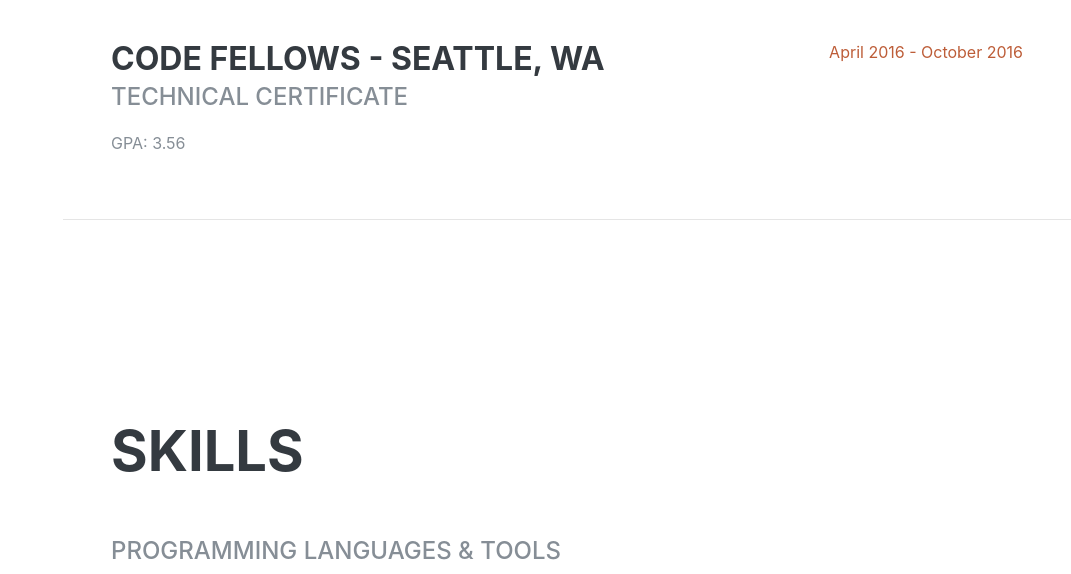
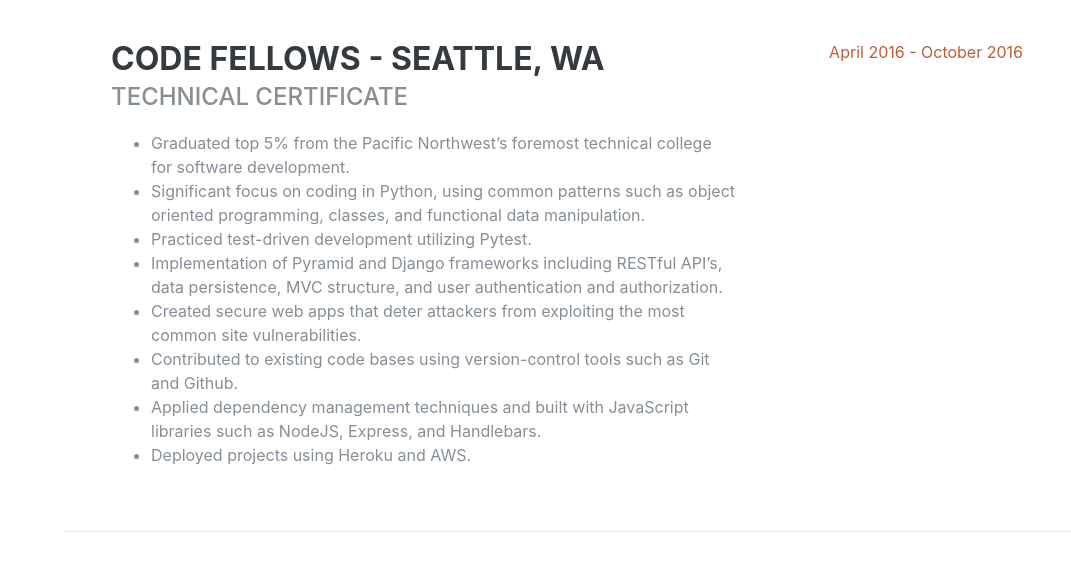
Before and after one commit to cr-gonzalez/new-portfolio, a website: page public/index.html in a window 1280 px wide. Shown: the part 2900-3474 px from the top of the page, without its empty margins (209-1280 px from the left). Drawn offline with Linux system fonts and the light colour scheme; a web font is replaced by a local one.

Commit message:
finished education

```diff
--- a/public/index.html
+++ b/public/index.html
@@ -185,7 +185,16 @@
             <div class="resume-content mr-auto">
               <h3 class="mb-0">Code Fellows - Seattle, WA</h3>
               <div class="subheading mb-3">Technical Certificate</div>
-              <p>GPA: 3.56</p>
+              <ul>
+                <li>Graduated top 5% from the Pacific Northwest’s foremost technical college for software development.</li>
+                <li>Significant focus on coding in Python, using common patterns such as object oriented programming, classes, and functional data manipulation.</li>
+                <li>Practiced test-driven development utilizing Pytest.</li>
+                <li>Implementation of Pyramid and Django frameworks including RESTful API’s, data persistence, MVC structure, and user authentication and authorization.</li>
+                <li>Created secure web apps that deter attackers from exploiting the most common site vulnerabilities.</li>
+                <li>Contributed to existing code bases using version-control tools such as Git and Github.</li>
+                <li>Applied dependency management techniques and built with JavaScript libraries such as NodeJS, Express, and Handlebars.</li>
+                <li>Deployed projects using Heroku and AWS.</li>
+              </ul>
             </div>
             <div class="resume-date text-md-right">
               <span class="text-primary">April 2016 - October 2016</span>
```
